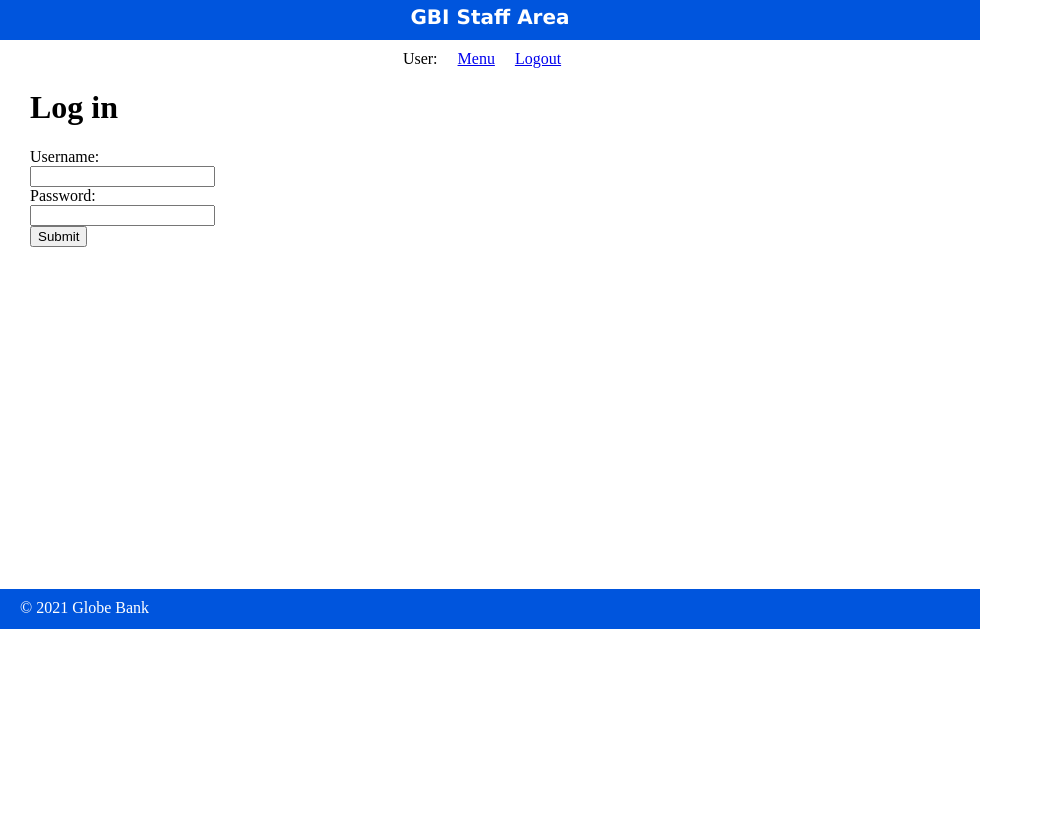
After one commit to jefftocco21/LearningPHP, a PHP site: page /staff/login.php in a window 1280 px wide. The commit adds this page. Shown: the top 829 px of the page, without its empty margins (0-1043 px from the left). Run offline with PHP 8.4, Linux system fonts and the light colour scheme.

Commit message:
Adding login and logout pages tracked with $_Session

```diff
--- a/globe_bank/private/initialize.php
+++ b/globe_bank/private/initialize.php
@@ -1,6 +1,7 @@
 <?php
   ob_start(); // output buffering is turned on
 
+  session_start(); //turn on sessions
   // Assign file paths to PHP constants
   // __FILE__ returns the current path to this file
   // dirname() returns the path to the parent directory
--- a/globe_bank/private/shared/staff_header.php
+++ b/globe_bank/private/shared/staff_header.php
@@ -18,6 +18,8 @@
 
     <navigation>
       <ul>
+        <li>User: <?php echo $_SESSION['username'] ?? ''; ?></li>
         <li><a href="<?php echo url_for('/staff/index.php'); ?>">Menu</a></li>
+        <li><a href="<?php echo url_for('/staff/logout.php'); ?>">Logout</a></li>
       </ul>
     </navigation>
--- /dev/null
+++ b/globe_bank/public/staff/login.php
@@ -0,0 +1,38 @@
+<?php
+require_once('../../private/initialize.php');
+
+$errors = [];
+$username = '';
+$password = '';
+
+if(is_post_request()) {
+
+  $username = $_POST['username'] ?? ''; //setting the username for POST global variable
+  $password = $_POST['password'] ?? ''; //setting the password for POST global variable
+
+  $_SESSION['username'] = $username;
+
+  redirect_to(url_for('/staff/index.php'));
+}
+
+?>
+
+<?php $page_title = 'Log in'; ?>
+<?php include(SHARED_PATH . '/staff_header.php'); ?>
+
+<div id="content">
+  <h1>Log in</h1>
+
+  <?php echo display_errors($errors); ?>
+
+  <form action="login.php" method="post">
+    Username:<br />
+    <input type="text" name="username" value="<?php echo h($username); ?>" /><br />
+    Password:<br />
+    <input type="password" name="password" value="" /><br />
+    <input type="submit" name="submit" value="Submit"  />
+  </form>
+
+</div>
+
+<?php include(SHARED_PATH . '/staff_footer.php'); ?>
```
Also changed, not shown: globe_bank/public/staff/logout.php (added, +10 -0 lines).
